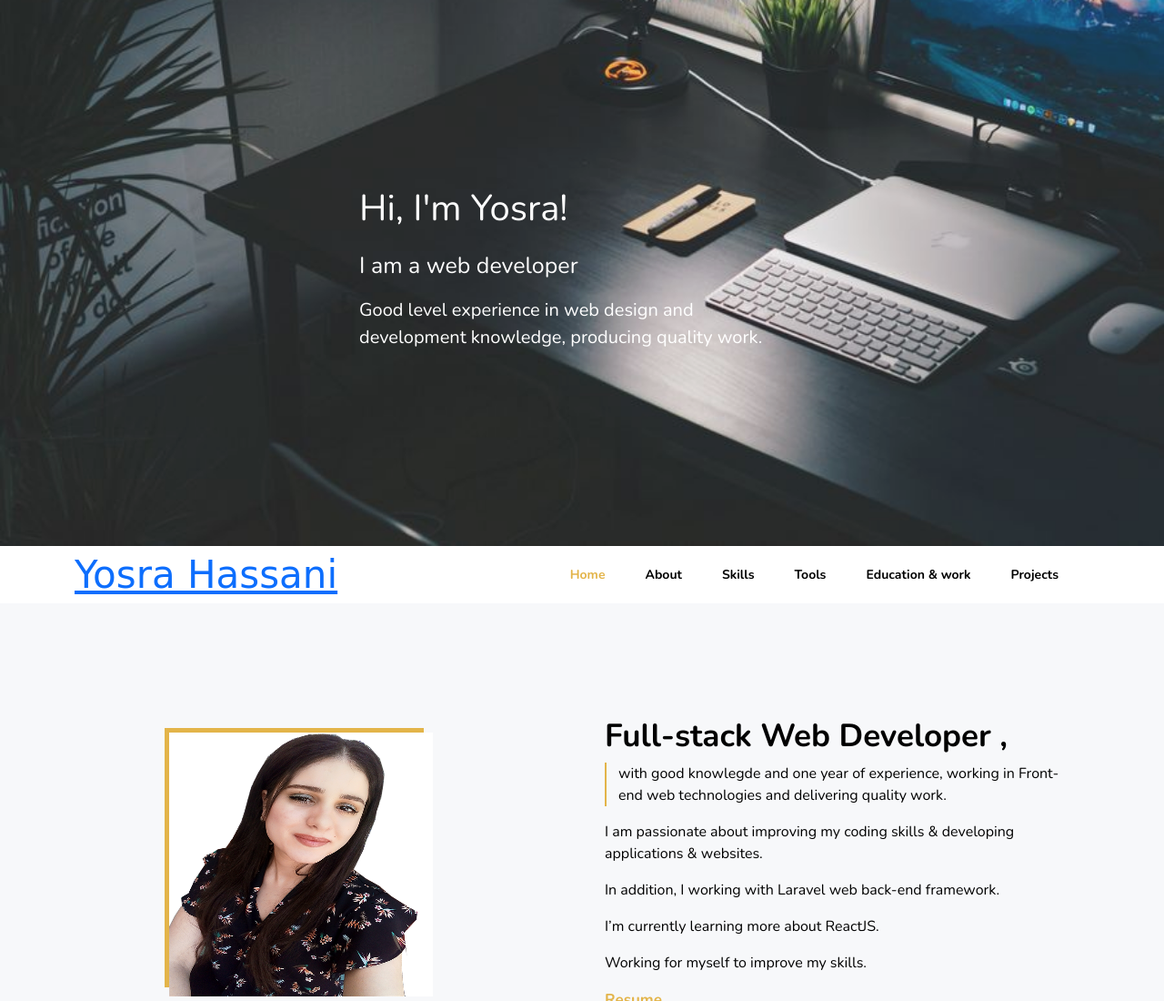
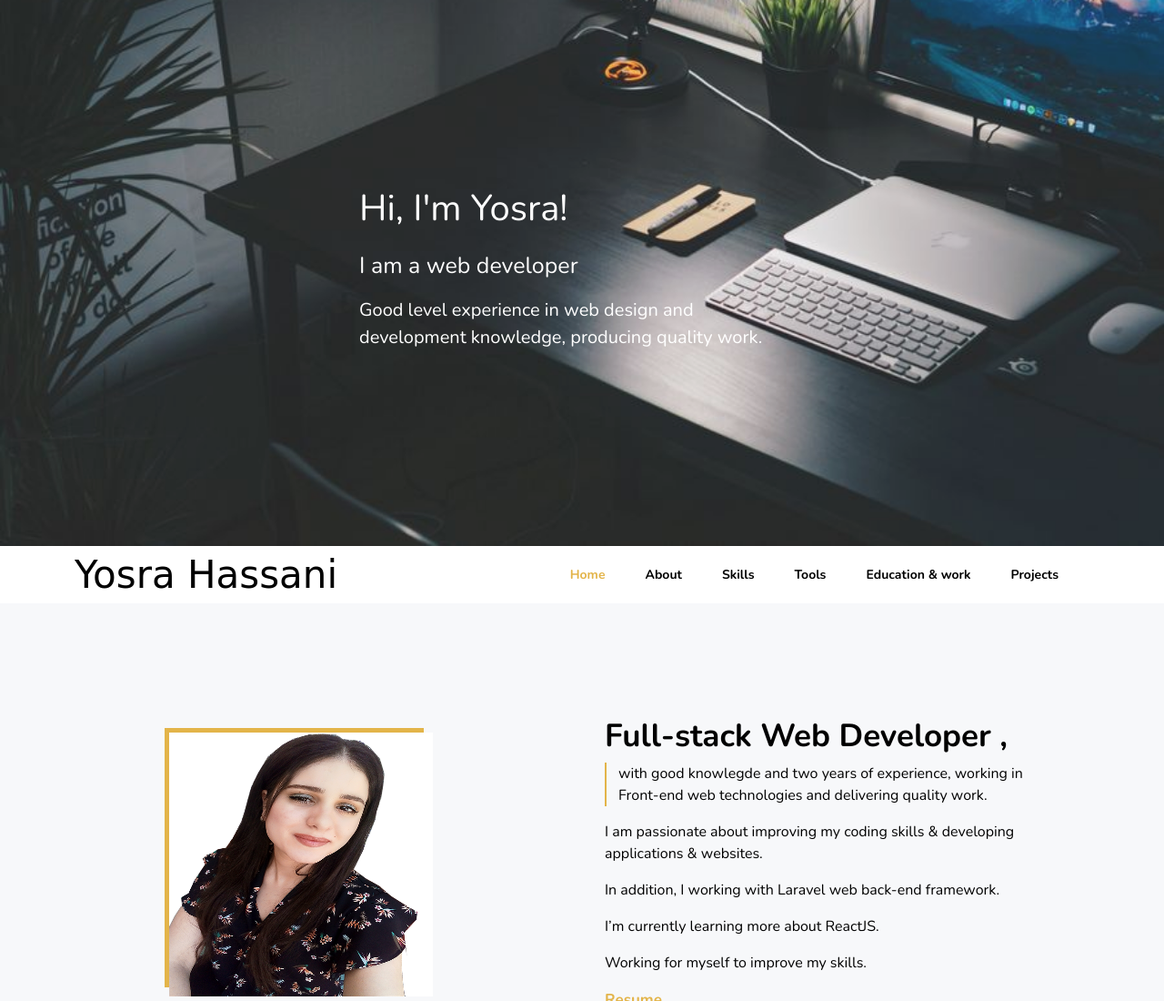
Before and after one commit to Yoss-lab/portfolio, a website: page index.html in a window 1280 px wide. Shown: the top 1100 px of the page at 91% size. Drawn offline with nearby package versions, Linux system fonts and the light colour scheme; a script that the page names is missing; a web font is replaced by a local one.

Commit message:
20/04/2023

```diff
--- a/index.html
+++ b/index.html
@@ -67,7 +67,7 @@
         <header id="header" class="header">
 
             <div class="container d-flex align-items-center justify-content-between">
-            <a href="../" aria-label="logo" class="slogan-header handwritten text-3xl cursor-pointer">Yosra Hassani</a>
+            <div class="slogan-header handwritten text-3xl cursor-pointer">Yosra Hassani</div>
 
                 <nav class="navbar navbar-expand-md">
                     <div class="container-fluid">
@@ -108,7 +108,7 @@
                         <h1 class="author-name"><b class="light-color">Full-stack Web Developer ,</b></h1>
                         <div class="cnt-text">
                             <p class="width-trait">
-                            with good knowlegde and one year of experience, working in Front-end web technologies and delivering quality work.</p>
+                            with good knowlegde and two years of experience, working in Front-end web technologies and delivering quality work.</p>
 
                             <p>I am passionate about improving my coding skills & developing applications & websites.</p>
 
```
